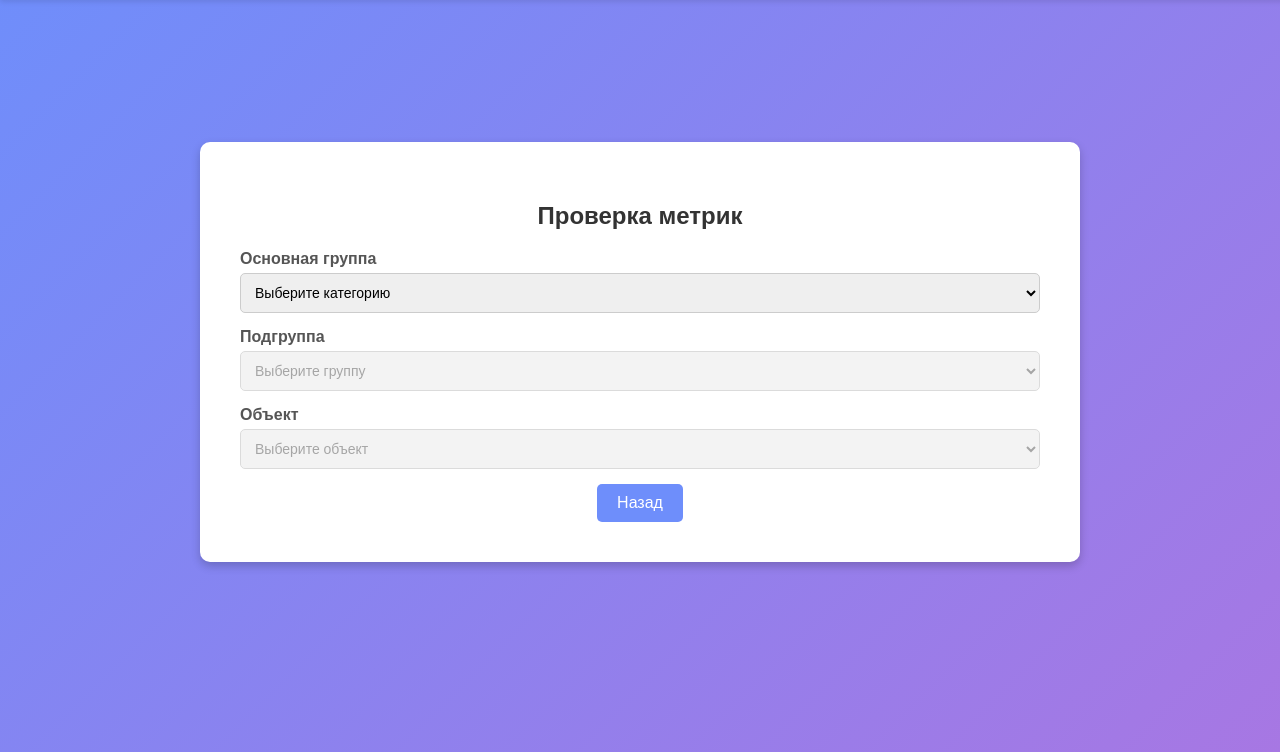
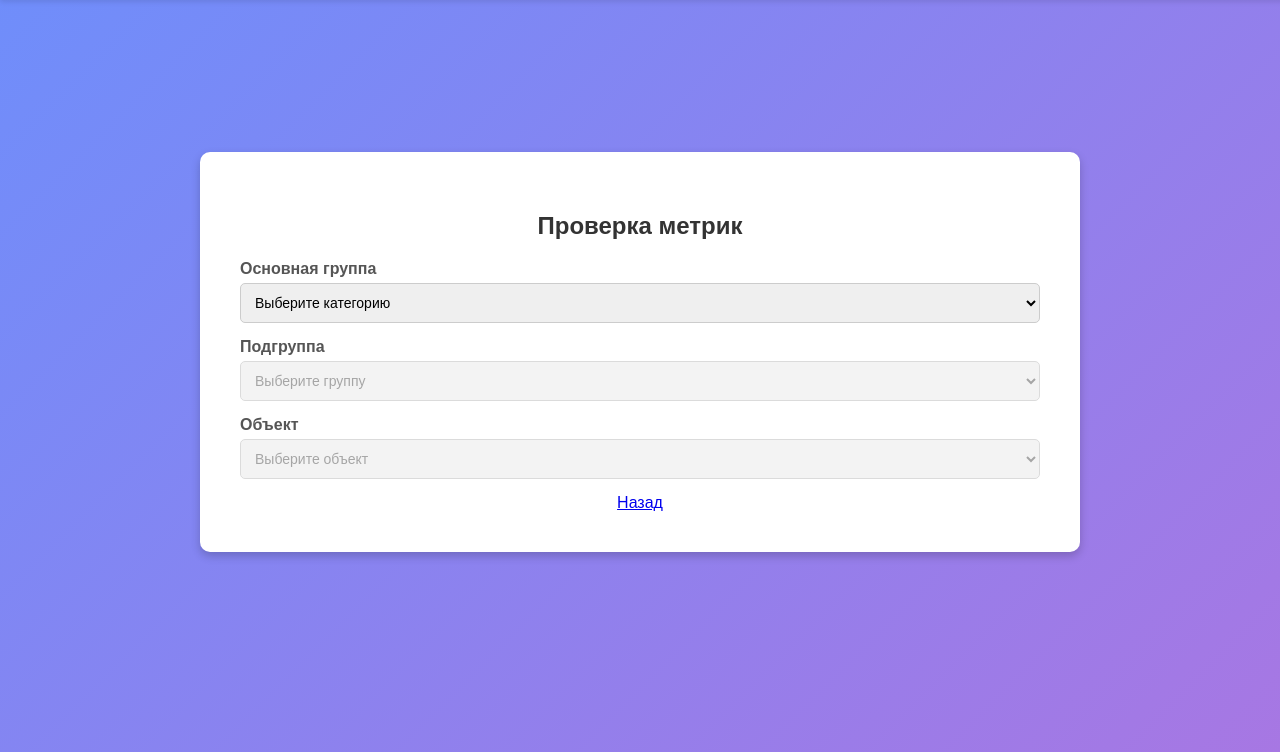
Before and after one commit to abletoburntheweb/kenergy, a Django app: template kenergy/core/templates/core/defects.html in a window 1280 px wide. Shown: the part 48-800 px from the top of the page. Run offline with Django 3.2, Linux system fonts and the light colour scheme; the template is opened without the code that fills it, so the values that code supplies are empty; parts of the project's set-up code (start-up, migrations or seed data) failed here and were passed over.

Commit message:
Add files via upload

```diff
--- a/kenergy/core/templates/core/defects.html
+++ b/kenergy/core/templates/core/defects.html
@@ -68,7 +68,7 @@
             </select>
         </div>
 
-        <button type="button" onclick="location.href='{% url 'system_settings' %}'" class="btn">Назад</button>
+        <a href="{% url 'system_settings' %}" class="btn-back">Назад</a>
 
         <!-- Контейнер с таблицей и скроллом -->
         {% if tests %}
--- a/kenergy/core/templates/core/regulations.html
+++ b/kenergy/core/templates/core/regulations.html
@@ -64,7 +64,7 @@
             </select>
         </div>
 
-        <button type="button" onclick="location.href='{% url 'system_settings' %}'" class="btn">Назад</button>
+        <a href="{% url 'system_settings' %}" class="btn-back">Назад</a>
 
         <!-- Таблица стандартов -->
         {% if standards %}
```
